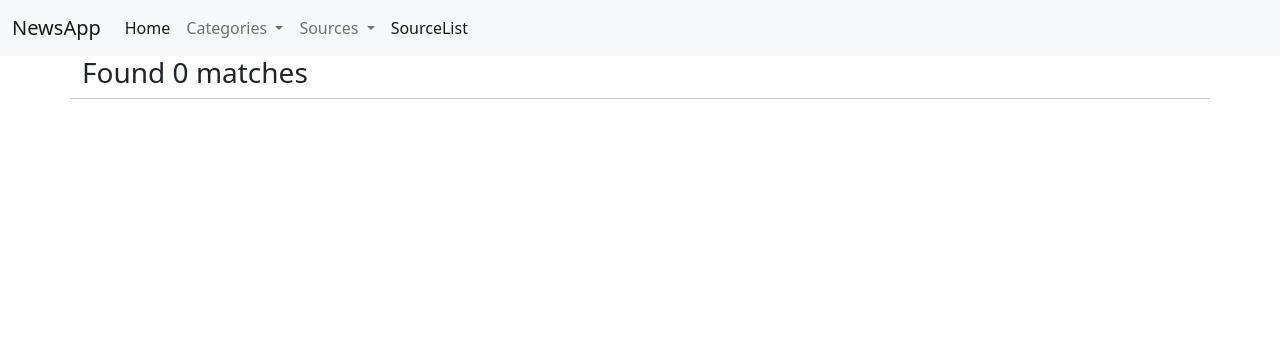
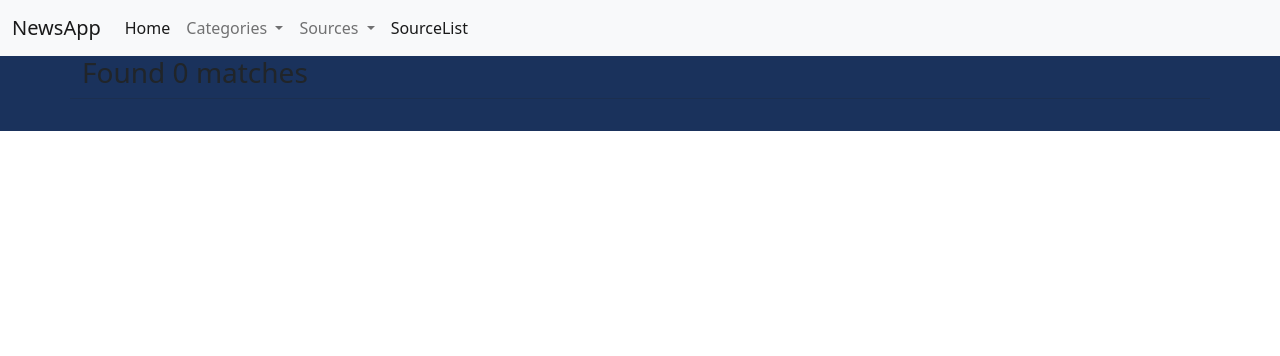
Before and after one commit to MutuaFranklin/NewsApp, a Python web app: template app/templates/search.html in a window 1280 px wide. Shown: the top 356 px of the page. Run offline with Jinja, Linux system fonts and the light colour scheme; the template is opened without the code that fills it, so the values that code supplies are empty; some libraries are stand-ins or nearby versions.

Commit message:
search styling

```diff
--- a/app/templates/search.html
+++ b/app/templates/search.html
@@ -2,7 +2,9 @@
 {% import 'macros.html' as macro%}
 
 {% block content %}
-    <div class="container">
+<div class="container-fluid content">
+
+    <div class="container search-results">
 
         <div class="row">
 
@@ -15,4 +17,6 @@
         </div>
 
     </div>
+</div>
+
 {% endblock %}
```
